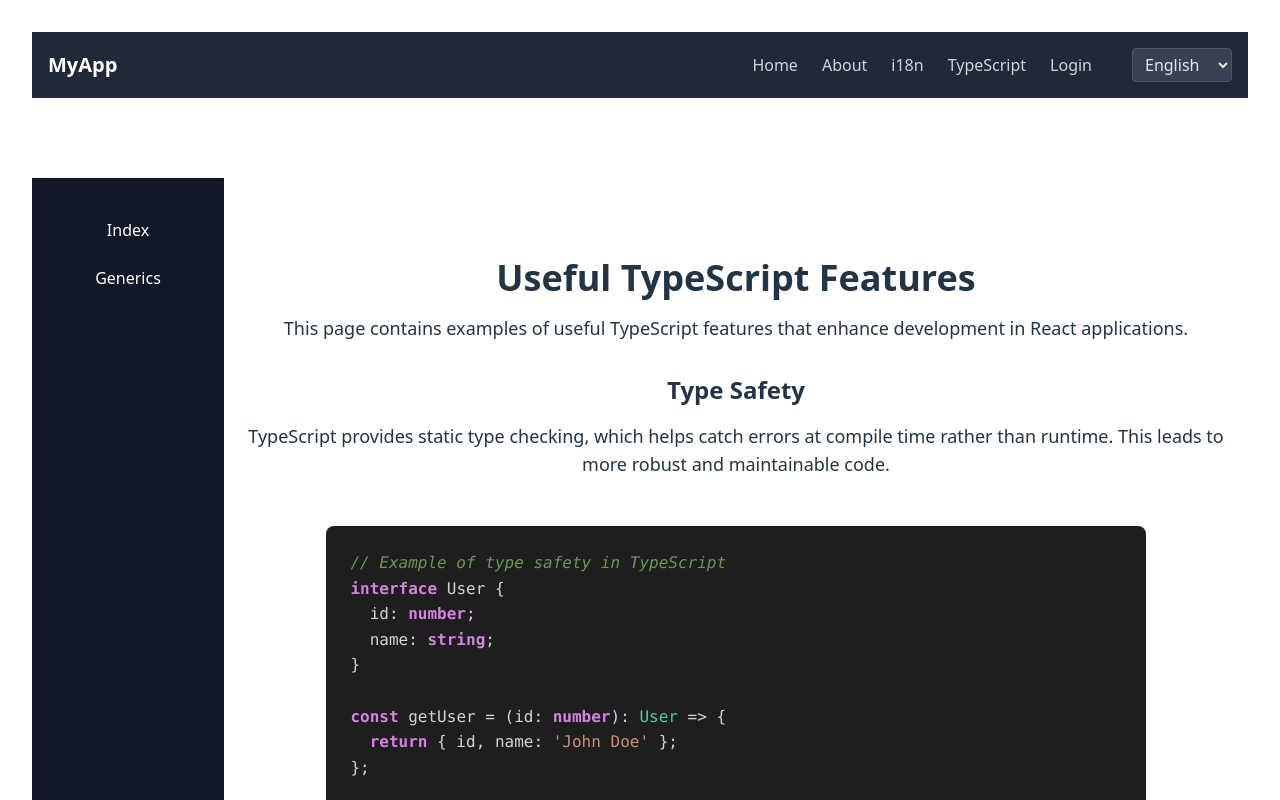
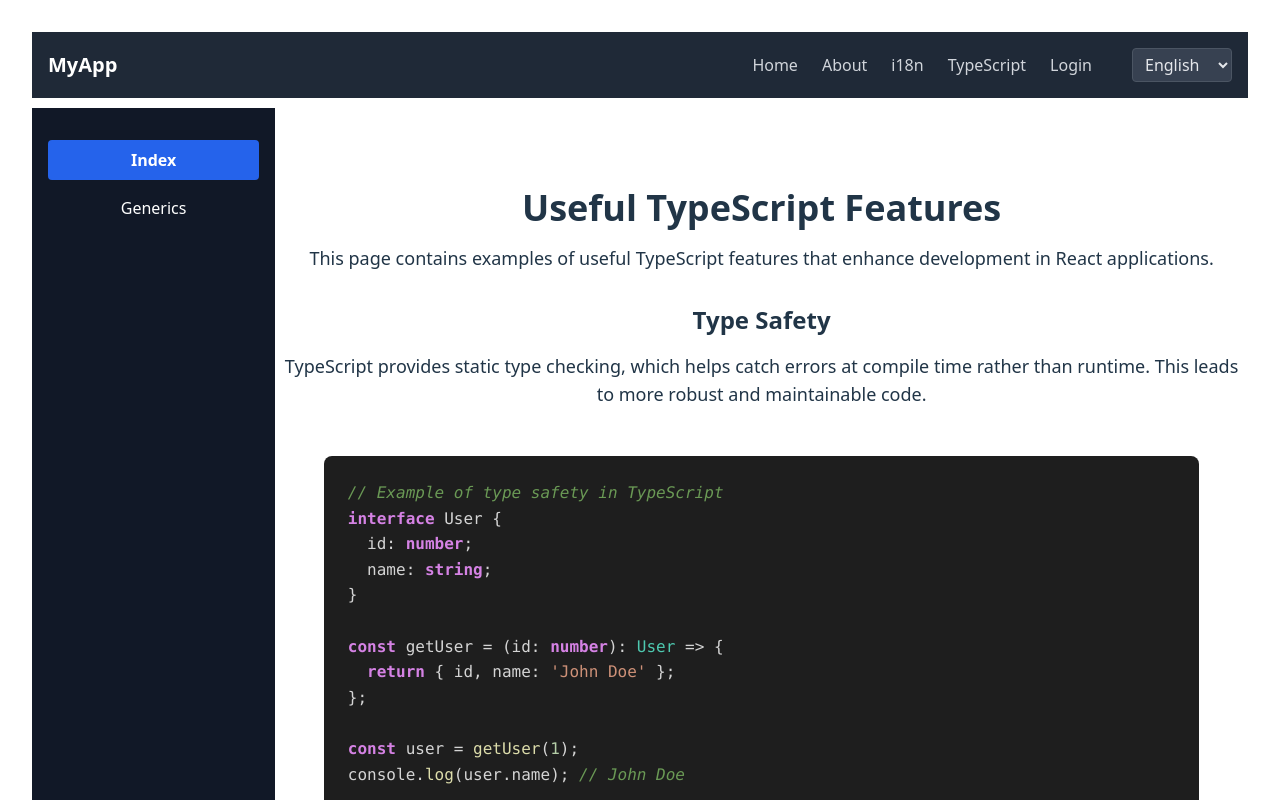
Before and after one commit to dimitri-edel/react-typescript-practice, a React (Vite) app: page /typescript-page in a window 1280 px wide. Shown: the top 800 px of the page. Built offline with nearby package versions, Linux system fonts and the light colour scheme.

Commit message:
Indie translations.json, change some text fields in the items that contain source code examples.
I added line breaks in the source code, because otherwaise the panel would appear to wide and would not fit the layout of the conatining page

```diff
--- a/src/components/TSPanel/TypeScriptPanel.module.css
+++ b/src/components/TSPanel/TypeScriptPanel.module.css
@@ -4,7 +4,7 @@
   border-radius: 0.5rem;
   overflow-x: auto;
   margin: 1rem 0;
-  width: 80%;
+  width: 90%;
   text-align: left;
 }
 .code {
--- a/src/features/typescript/components/sidebar.tsx
+++ b/src/features/typescript/components/sidebar.tsx
@@ -7,7 +7,7 @@ interface SidebarProps {
 
 export default function TypeScriptSidebar({ onIndexClick, onGenericsClick, selected }: SidebarProps) {
   return (
-    <div className="bg-gray-900 text-white w-48 min-h-full py-8 px-4">
+    <div className="bg-gray-900 text-white min-w-[20%] w-48 min-h-full py-8 px-4">
       <ul className="space-y-2">
         <li
           onClick={onIndexClick}
--- a/src/features/typescript/pages/generics.tsx
+++ b/src/features/typescript/pages/generics.tsx
@@ -10,7 +10,6 @@ export default function Generics() {
     const section_heading_1 = getTranslation('generics', 'section_heading_1', locale, undefined, "typescript");
 
     return (
-        <div className="flex min-h-screen pt-20">
         <div className="flex flex-col flex-1 items-center">
             <h1 className="text-4xl font-bold mb-4">{title}</h1>
             <p className="text-lg mb-8">{intro_paragraph_1}</p>
@@ -18,6 +17,5 @@ export default function Generics() {
             <h2 className="text-2xl font-semibold mb-4">{section_heading_1}</h2>
             <TypeScriptPanel scope="generics" id="code_example" feature="typescript" />
         </div>
-        </div>
     )
 }
--- a/src/features/typescript/pages/main.tsx
+++ b/src/features/typescript/pages/main.tsx
@@ -1,5 +1,4 @@
 import TypeScriptSidebar from "../components/sidebar"
-import {TypeScriptPanel} from '../../../components/TSPanel/TypeScriptPanel';
 import {Index} from "./index";
 import { useState } from 'react';
 import Generics from './generics';
@@ -15,10 +14,11 @@ export default function TypeScriptPage() {
     }
 
     return (
-        <div className="flex min-h-screen pt-20">
+        <div className="flex min-h-screen mt-[10px]">
             <TypeScriptSidebar
                 onIndexClick={() => setSelected('index')}
                 onGenericsClick={() => setSelected('generics')}
+                selected={selected}
             />
             <div className="flex flex-col flex-1 items-center">
                 {content}
```
Also changed, not shown: src/features/typescript/i18n/translations.json (+2 -2 lines), src/features/typescript/components/sidebar.module.css (deleted). Lines whose indentation alone changed are shown as unchanged.
